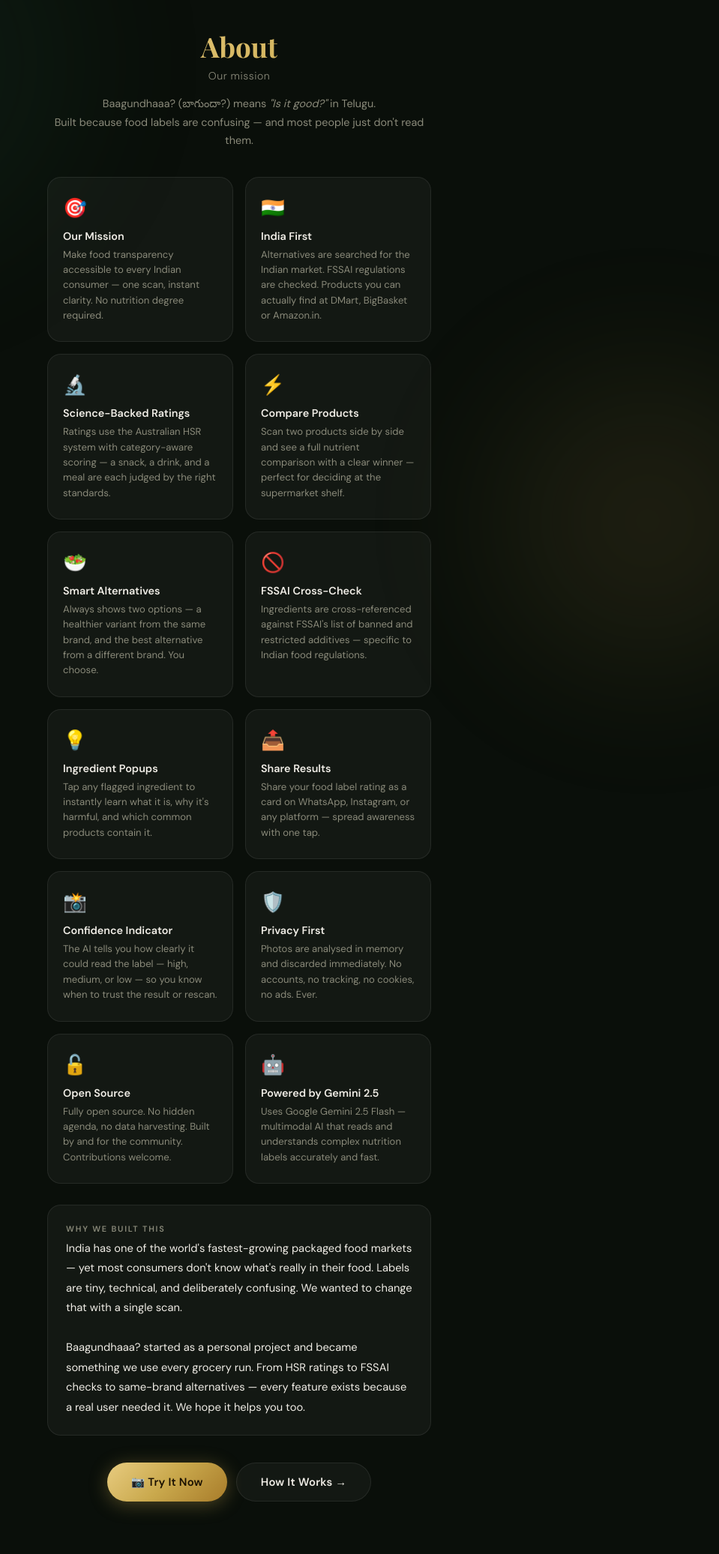
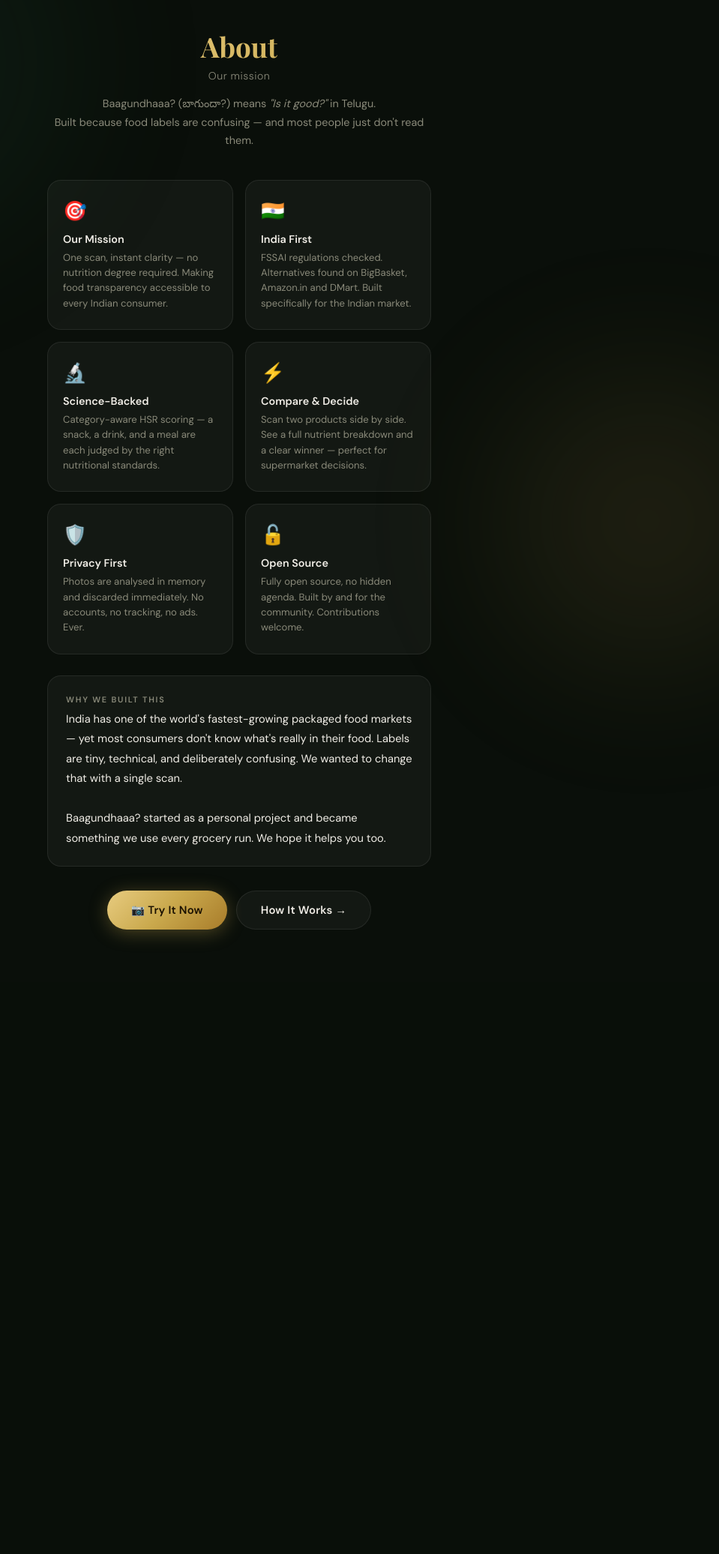
Before and after one commit to saipranav2004/AI-product-analysis, a Flask app: page /about in a window 1280 px wide. Shown: the part 60-2133 px from the top of the page at 75% size, without its empty margins (321-1280 px from the left). After the commit the page ends 1315 px from the top, so only its background shows below. Run offline with Flask 3, Linux system fonts and the light colour scheme; some web fonts are replaced.

Commit message:
Revise about.html content and layout
Updated content and styling for the about page to enhance clarity and user engagement.

```diff
--- a/templates/about.html
+++ b/templates/about.html
@@ -1,100 +1,56 @@
 {% extends "layout.html" %}
 {% block content %}
 
-  <p style="color:var(--muted);font-size:0.9em;margin-top:-20px;margin-bottom:36px;line-height:1.7;animation:fadeUp 0.5s 0.1s ease both;">
+  <p style="color:var(--muted);font-size:0.9em;margin-top:-20px;margin-bottom:40px;line-height:1.7;animation:fadeUp 0.5s 0.1s ease both;">
     Baagundhaaa? (బాగుందా?) means <em>"Is it good?"</em> in Telugu.<br>
     Built because food labels are confusing — and most people just don't read them.
   </p>
 
+  <!-- 6 core cards — 2 columns -->
   <div class="about-grid" style="animation:fadeUp 0.5s 0.2s ease both;">
-
     <div class="about-card">
       <div class="about-card-icon">🎯</div>
       <div class="about-card-title">Our Mission</div>
-      <div class="about-card-desc">Make food transparency accessible to every Indian consumer — one scan, instant clarity. No nutrition degree required.</div>
+      <div class="about-card-desc">One scan, instant clarity — no nutrition degree required. Making food transparency accessible to every Indian consumer.</div>
     </div>
-
     <div class="about-card">
       <div class="about-card-icon">🇮🇳</div>
       <div class="about-card-title">India First</div>
-      <div class="about-card-desc">Alternatives are searched for the Indian market. FSSAI regulations are checked. Products you can actually find at DMart, BigBasket or Amazon.in.</div>
+      <div class="about-card-desc">FSSAI regulations checked. Alternatives found on BigBasket, Amazon.in and DMart. Built specifically for the Indian market.</div>
     </div>
-
     <div class="about-card">
       <div class="about-card-icon">🔬</div>
-      <div class="about-card-title">Science-Backed Ratings</div>
-      <div class="about-card-desc">Ratings use the Australian HSR system with category-aware scoring — a snack, a drink, and a meal are each judged by the right standards.</div>
+      <div class="about-card-title">Science-Backed</div>
+      <div class="about-card-desc">Category-aware HSR scoring — a snack, a drink, and a meal are each judged by the right nutritional standards.</div>
     </div>
-
     <div class="about-card">
       <div class="about-card-icon">⚡</div>
-      <div class="about-card-title">Compare Products</div>
-      <div class="about-card-desc">Scan two products side by side and see a full nutrient comparison with a clear winner — perfect for deciding at the supermarket shelf.</div>
+      <div class="about-card-title">Compare & Decide</div>
+      <div class="about-card-desc">Scan two products side by side. See a full nutrient breakdown and a clear winner — perfect for supermarket decisions.</div>
     </div>
-
-    <div class="about-card">
-      <div class="about-card-icon">🥗</div>
-      <div class="about-card-title">Smart Alternatives</div>
-      <div class="about-card-desc">Always shows two options — a healthier variant from the same brand, and the best alternative from a different brand. You choose.</div>
-    </div>
-
-    <div class="about-card">
-      <div class="about-card-icon">🚫</div>
-      <div class="about-card-title">FSSAI Cross-Check</div>
-      <div class="about-card-desc">Ingredients are cross-referenced against FSSAI's list of banned and restricted additives — specific to Indian food regulations.</div>
-    </div>
-
-    <div class="about-card">
-      <div class="about-card-icon">💡</div>
-      <div class="about-card-title">Ingredient Popups</div>
-      <div class="about-card-desc">Tap any flagged ingredient to instantly learn what it is, why it's harmful, and which common products contain it.</div>
-    </div>
-
-    <div class="about-card">
-      <div class="about-card-icon">📤</div>
-      <div class="about-card-title">Share Results</div>
-      <div class="about-card-desc">Share your food label rating as a card on WhatsApp, Instagram, or any platform — spread awareness with one tap.</div>
-    </div>
-
-    <div class="about-card">
-      <div class="about-card-icon">📸</div>
-      <div class="about-card-title">Confidence Indicator</div>
-      <div class="about-card-desc">The AI tells you how clearly it could read the label — high, medium, or low — so you know when to trust the result or rescan.</div>
-    </div>
-
     <div class="about-card">
       <div class="about-card-icon">🛡️</div>
       <div class="about-card-title">Privacy First</div>
-      <div class="about-card-desc">Photos are analysed in memory and discarded immediately. No accounts, no tracking, no cookies, no ads. Ever.</div>
+      <div class="about-card-desc">Photos are analysed in memory and discarded immediately. No accounts, no tracking, no ads. Ever.</div>
     </div>
-
     <div class="about-card">
       <div class="about-card-icon">🔓</div>
       <div class="about-card-title">Open Source</div>
-      <div class="about-card-desc">Fully open source. No hidden agenda, no data harvesting. Built by and for the community. Contributions welcome.</div>
+      <div class="about-card-desc">Fully open source, no hidden agenda. Built by and for the community. Contributions welcome.</div>
     </div>
-
-    <div class="about-card">
-      <div class="about-card-icon">🤖</div>
-      <div class="about-card-title">Powered by Gemini 2.5</div>
-      <div class="about-card-desc">Uses Google Gemini 2.5 Flash — multimodal AI that reads and understands complex nutrition labels accurately and fast.</div>
-    </div>
-
   </div>
 
-  <div class="glass" style="text-align:left;margin-top:12px;animation:fadeUp 0.5s 0.35s ease both;">
+  <div class="glass" style="text-align:left;margin-top:16px;animation:fadeUp 0.5s 0.35s ease both;">
     <div class="detail-label">Why we built this</div>
     <div class="detail-value" style="line-height:1.8;">
       India has one of the world's fastest-growing packaged food markets — yet most consumers don't know what's really in their food.
       Labels are tiny, technical, and deliberately confusing. We wanted to change that with a single scan.
       <br><br>
-      Baagundhaaa? started as a personal project and became something we use every grocery run.
-      From HSR ratings to FSSAI checks to same-brand alternatives — every feature exists because a real user needed it.
-      We hope it helps you too.
+      Baagundhaaa? started as a personal project and became something we use every grocery run. We hope it helps you too.
     </div>
   </div>
 
-  <div class="btn-row" style="margin-top:36px;animation:fadeUp 0.5s 0.45s ease both;">
+  <div class="btn-row" style="margin-top:32px;animation:fadeUp 0.5s 0.45s ease both;">
     <button class="btn btn-primary" onclick="window.location.href='/app'">📷 Try It Now</button>
     <button class="btn btn-ghost" onclick="window.location.href='/how-it-works'">How It Works →</button>
   </div>
```
